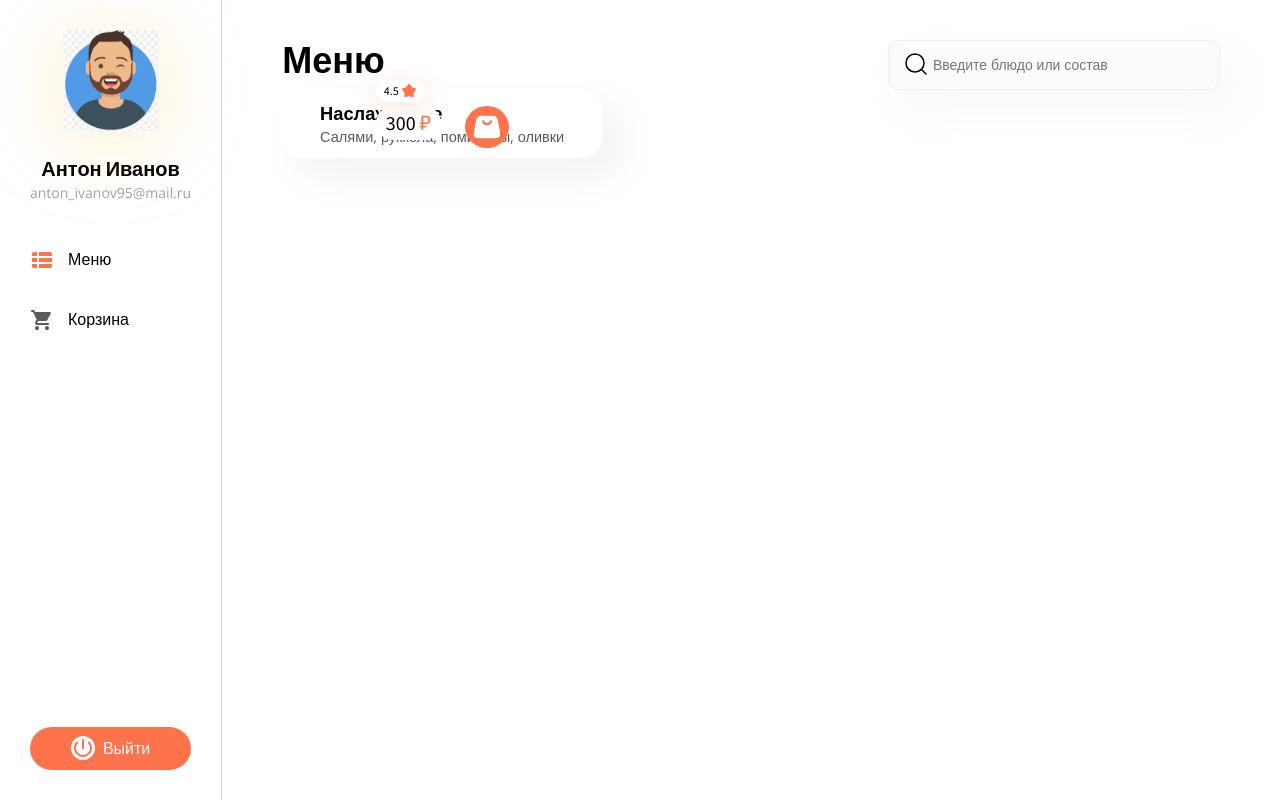
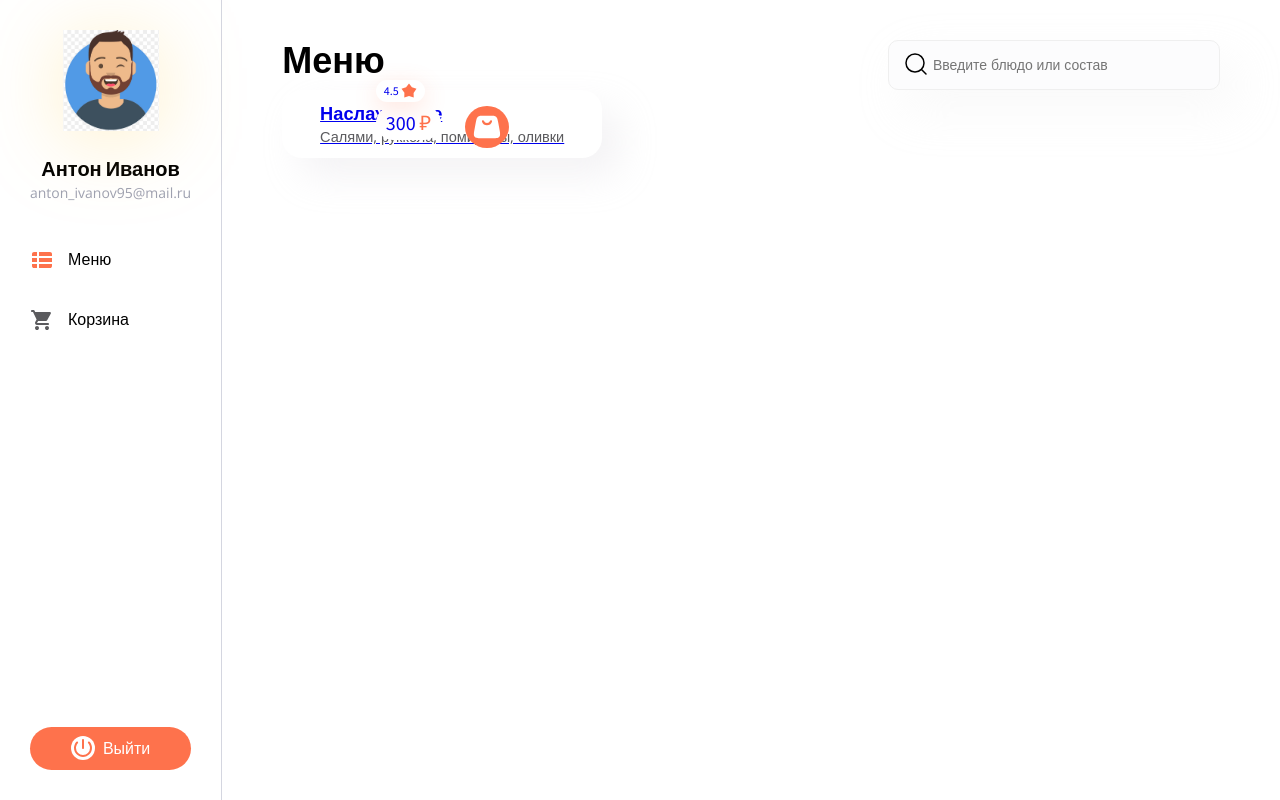
Before and after one commit to 7Hunter7/Pizza_App, a React (Vite) app: page / in a window 1280 px wide. Built offline with nearby package versions, Linux system fonts and the light colour scheme.

Commit message:
UPD(ProductCard): added using Link to wrapping card

```diff
--- a/src/components/ProductCard/ProductCard.tsx
+++ b/src/components/ProductCard/ProductCard.tsx
@@ -1,8 +1,9 @@
 import type { ProductCardProps } from './ProductCard.props';
 import styles from './ProductCard.module.scss';
+import { Link } from 'react-router-dom';
 
 function ProductCard(props : ProductCardProps) {
-	return (
+	return ( <Link to={'/'}>
 		<div className={styles.card}>
 			<div className={styles.head} style={{backgroundImage: `url('${props.image}')`}}>
 				<div className={styles.price}>{props.price}&nbsp;
@@ -34,6 +35,7 @@ function ProductCard(props : ProductCardProps) {
 				<div className={styles.description}>{props.description}</div>
 			</div>
 		</div>
+		</Link>
 	);
 }
 
```
